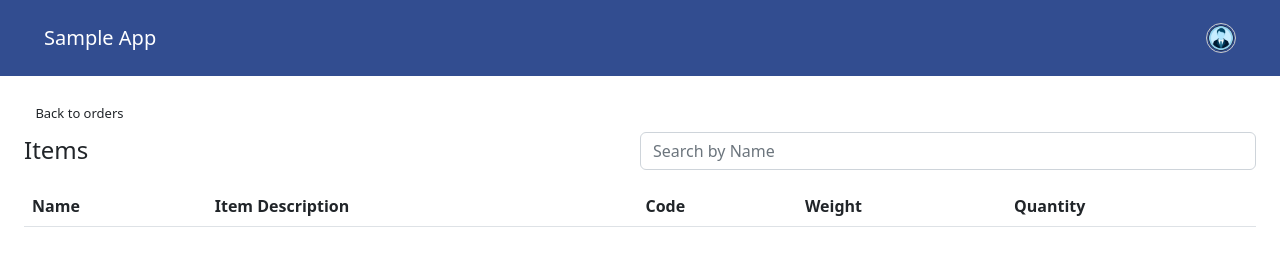
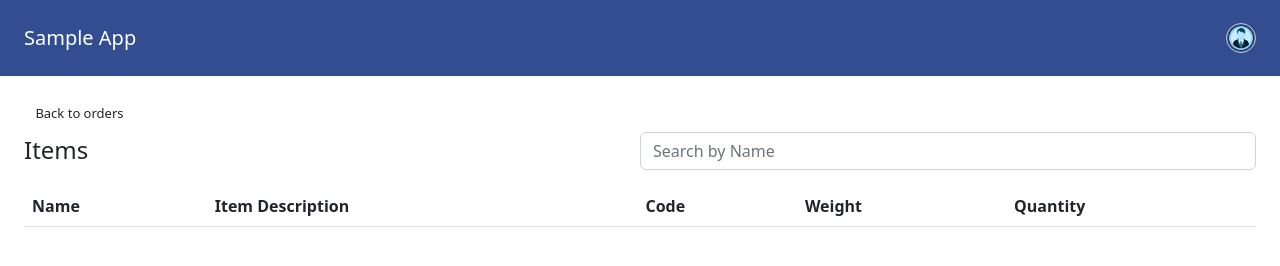
Before and after one commit to trilloapps/javascript-guide, a plain HTML site: page app/items/items.html in a window 1280 px wide. Drawn offline with nearby package versions, Linux system fonts and the light colour scheme; no server answers; sample sign-in values are in the browser's storage; some icons are missing.

Commit message:
Updated Header UI.

```diff
--- a/css/style.css
+++ b/css/style.css
@@ -32,7 +32,7 @@
     filter: brightness(75%);
 }
 header{
-    padding: 10px 20px !important;
+    padding: 10px 0 !important;
     background-color: #324d90 !important;
     position: sticky;
     top: 0;
```
Also changed, not shown: index.html (+1 -1 lines).
